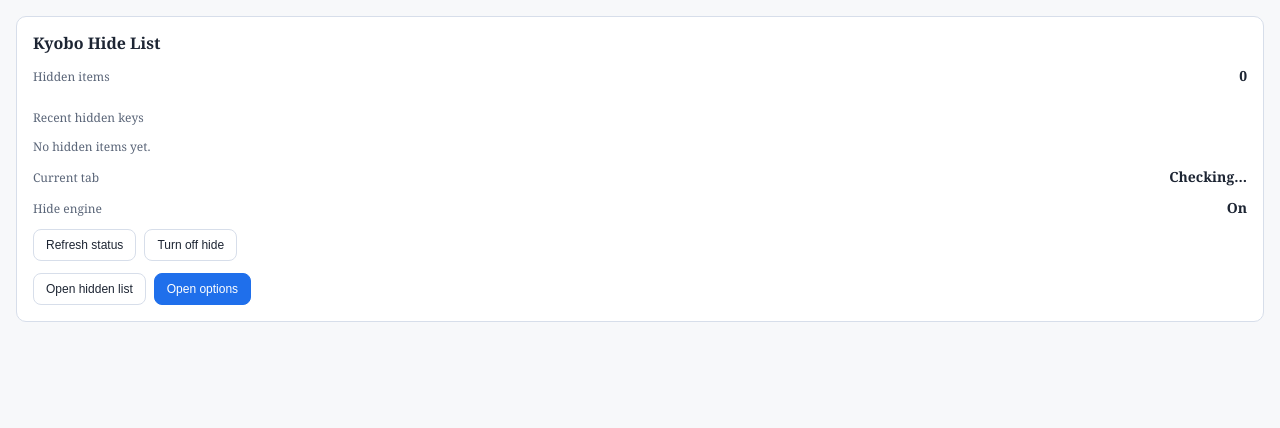
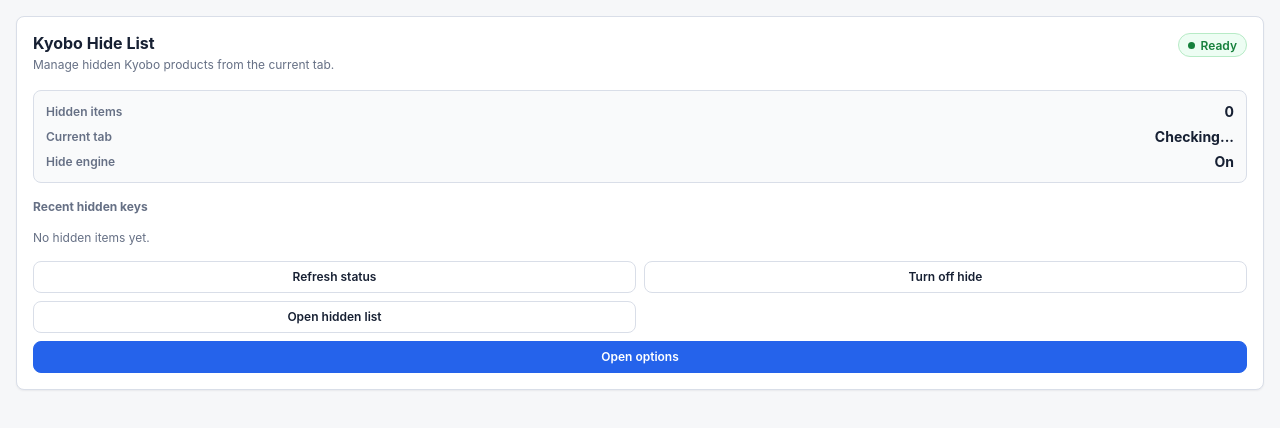
Before and after one commit to Kang-Hyesung/psl, a website built with Vite: page src/popup/index.html in a window 1280 px wide. Built offline with nearby package versions, Linux system fonts and the light colour scheme; some packages are replaced by stand-ins of ours; no server answers.

Commit message:
style: redesign popup as SaaS status panel

```diff
--- a/src/popup/index.html
+++ b/src/popup/index.html
@@ -4,41 +4,30 @@
     <meta charset="UTF-8" />
     <meta name="viewport" content="width=device-width, initial-scale=1.0" />
     <title>Kyobo Hide List Popup</title>
+    <link rel="stylesheet" href="/src/shared/saas-theme.css" />
     <style>
-      :root {
-        --popup-bg: #f7f8fa;
-        --popup-surface: #ffffff;
-        --popup-border: #d7deea;
-        --popup-text: #1d2533;
-        --popup-muted: #5a6578;
-        --popup-accent: #1f6feb;
-        --popup-accent-hover: #1658bc;
-        --popup-radius: 10px;
-        --space-1: 4px;
-        --space-2: 8px;
-        --space-3: 12px;
-        --space-4: 16px;
-        --space-button-y: var(--space-2);
+      body {
+        min-width: 360px;
       }
 
-      body {
-        margin: 0;
-        min-width: 320px;
-        background: var(--popup-bg);
-        color: var(--popup-text);
-        font-family: 'Noto Serif KR', Georgia, serif;
-      }
-
-      .popup {
+      .popup-shell {
         padding: var(--space-4);
       }
 
-      .panel {
-        background: var(--popup-surface);
-        border: 1px solid var(--popup-border);
-        border-radius: var(--popup-radius);
+      .popup-panel {
+        display: grid;
+        gap: var(--space-4);
+        border: 1px solid var(--app-border);
+        border-radius: var(--app-radius);
+        background: var(--app-surface);
+        box-shadow: var(--app-shadow);
         padding: var(--space-4);
-        display: grid;
+      }
+
+      .popup-header {
+        display: flex;
+        align-items: flex-start;
+        justify-content: space-between;
         gap: var(--space-3);
       }
 
@@ -48,95 +37,111 @@
         line-height: 1.3;
       }
 
-      .row {
+      .subtitle {
+        margin: 3px 0 0;
+        color: var(--app-muted);
+        font-size: 12px;
+        line-height: 1.4;
+      }
+
+      .metrics {
+        display: grid;
+        gap: var(--space-2);
+        border: 1px solid var(--app-border);
+        border-radius: var(--app-radius);
+        background: var(--app-surface-subtle);
+        padding: var(--space-3);
+      }
+
+      .metric-row {
         display: flex;
-        align-items: baseline;
+        align-items: center;
         justify-content: space-between;
+        gap: var(--space-3);
+      }
+
+      .recent-panel {
+        display: grid;
         gap: var(--space-2);
       }
 
-      .label {
-        color: var(--popup-muted);
+      .section-heading {
+        margin: 0;
+        color: var(--app-muted);
+        font-size: 12px;
+        font-weight: 700;
+      }
+
+      .recent-list {
+        margin: 0;
+        padding: 0;
+        display: grid;
+        gap: var(--space-1);
+        list-style: none;
+        font-family: ui-monospace, SFMono-Regular, Menlo, Consolas, monospace;
         font-size: 12px;
       }
 
-      .value {
-        font-size: 14px;
-        font-weight: 600;
-      }
-
-      .list {
-        margin: 0;
-        padding-left: 20px;
-        display: grid;
-        gap: var(--space-1);
-        font-size: 12px;
+      .recent-list li {
+        overflow-wrap: anywhere;
+        border: 1px solid var(--app-border);
+        border-radius: 6px;
+        background: var(--app-surface-subtle);
+        padding: 6px 8px;
       }
 
       .empty {
         margin: 0;
+        color: var(--app-muted);
         font-size: 12px;
-        color: var(--popup-muted);
       }
 
       .actions {
-        display: flex;
+        display: grid;
+        grid-template-columns: 1fr 1fr;
         gap: var(--space-2);
       }
 
-      button {
-        border: 1px solid var(--popup-border);
-        border-radius: 8px;
-        background: #fff;
-        color: var(--popup-text);
-        font-size: 12px;
-        padding: var(--space-button-y) var(--space-3);
-        cursor: pointer;
-      }
-
-      button.primary {
-        border-color: var(--popup-accent);
-        background: var(--popup-accent);
-        color: #fff;
-      }
-
-      button.primary:hover {
-        background: var(--popup-accent-hover);
+      .actions .primary {
+        grid-column: 1 / -1;
       }
     </style>
   </head>
   <body>
-    <main class="popup">
-      <section class="panel" aria-live="polite">
-        <h1>Kyobo Hide List</h1>
+    <main class="popup-shell">
+      <section class="popup-panel" aria-live="polite">
+        <header class="popup-header">
+          <div>
+            <h1>Kyobo Hide List</h1>
+            <p class="subtitle">Manage hidden Kyobo products from the current tab.</p>
+          </div>
+          <span class="status-badge is-on" aria-label="Extension ready">Ready</span>
+        </header>
 
-        <div class="row">
-          <span class="label">Hidden items</span>
-          <strong id="hidden-count" class="value">0</strong>
-        </div>
+        <section class="metrics" aria-label="Hide list status">
+          <div class="metric-row">
+            <span class="metric-label">Hidden items</span>
+            <strong id="hidden-count" class="metric-value">0</strong>
+          </div>
+          <div class="metric-row">
+            <span class="metric-label">Current tab</span>
+            <strong id="tab-status" class="metric-value">Checking...</strong>
+          </div>
+          <div class="metric-row">
+            <span class="metric-label">Hide engine</span>
+            <strong id="hide-enabled-status" class="metric-value">On</strong>
+          </div>
+        </section>
 
-        <div>
-          <p class="label">Recent hidden keys</p>
-          <ul id="recent-hidden-list" class="list"></ul>
+        <section class="recent-panel" aria-label="Recent hidden keys">
+          <p class="section-heading">Recent hidden keys</p>
+          <ul id="recent-hidden-list" class="recent-list"></ul>
           <p id="recent-empty-message" class="empty">No hidden items yet.</p>
-        </div>
-
-        <div class="row">
-          <span class="label">Current tab</span>
-          <strong id="tab-status" class="value">Checking…</strong>
-        </div>
-
-        <div class="row">
-          <span class="label">Hide engine</span>
-          <strong id="hide-enabled-status" class="value">On</strong>
-        </div>
+        </section>
 
         <div class="actions">
           <button id="refresh-button" type="button">Refresh status</button>
           <button id="toggle-hide-enabled-button" type="button">Turn off hide</button>
-        </div>
-
-        <div class="actions">
           <button id="open-hidden-list-button" type="button">Open hidden list</button>
           <button id="open-options-button" class="primary" type="button">Open options</button>
         </div>
```
Also changed, not shown: popup.html (+92 -87 lines).
